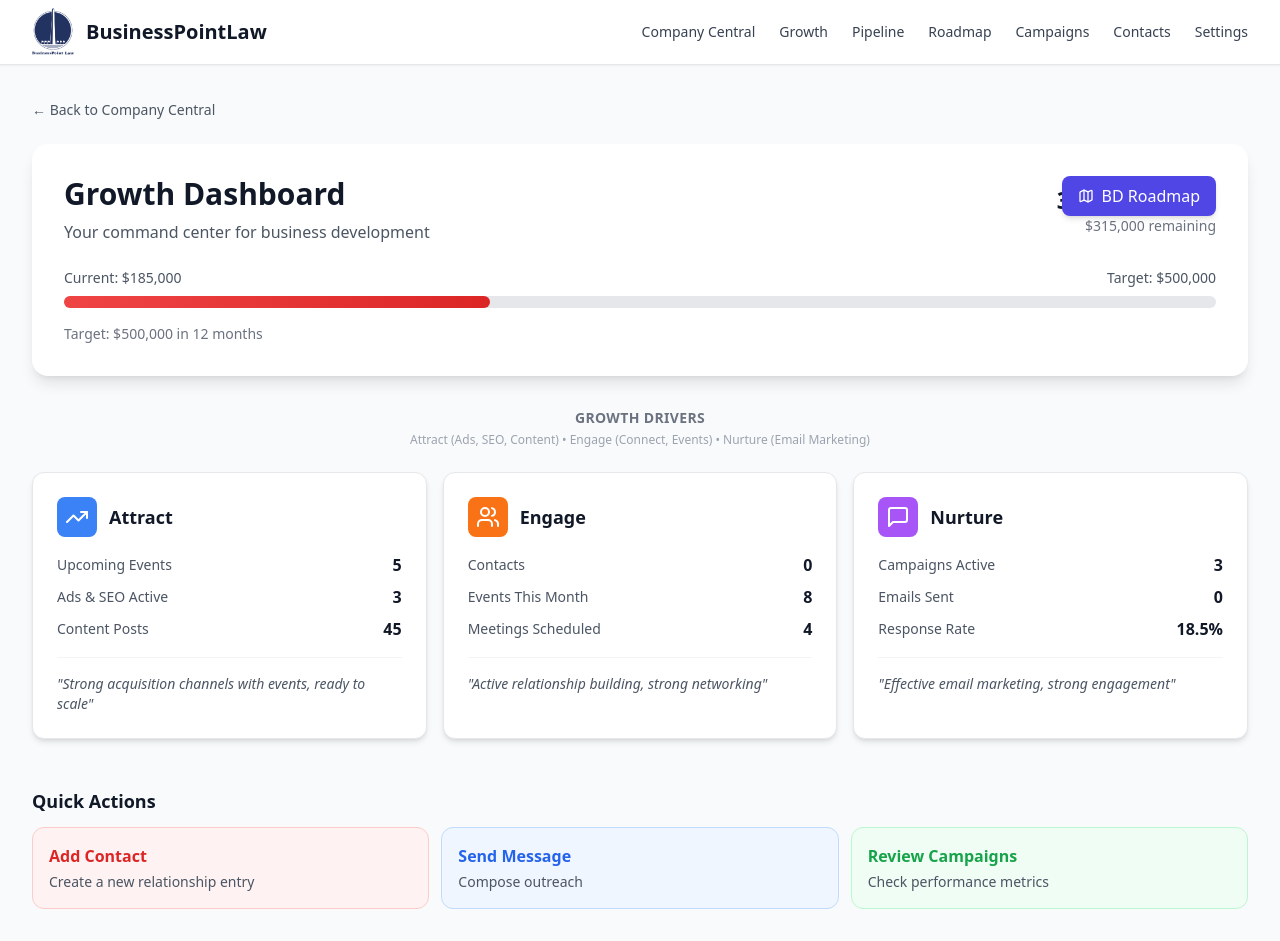
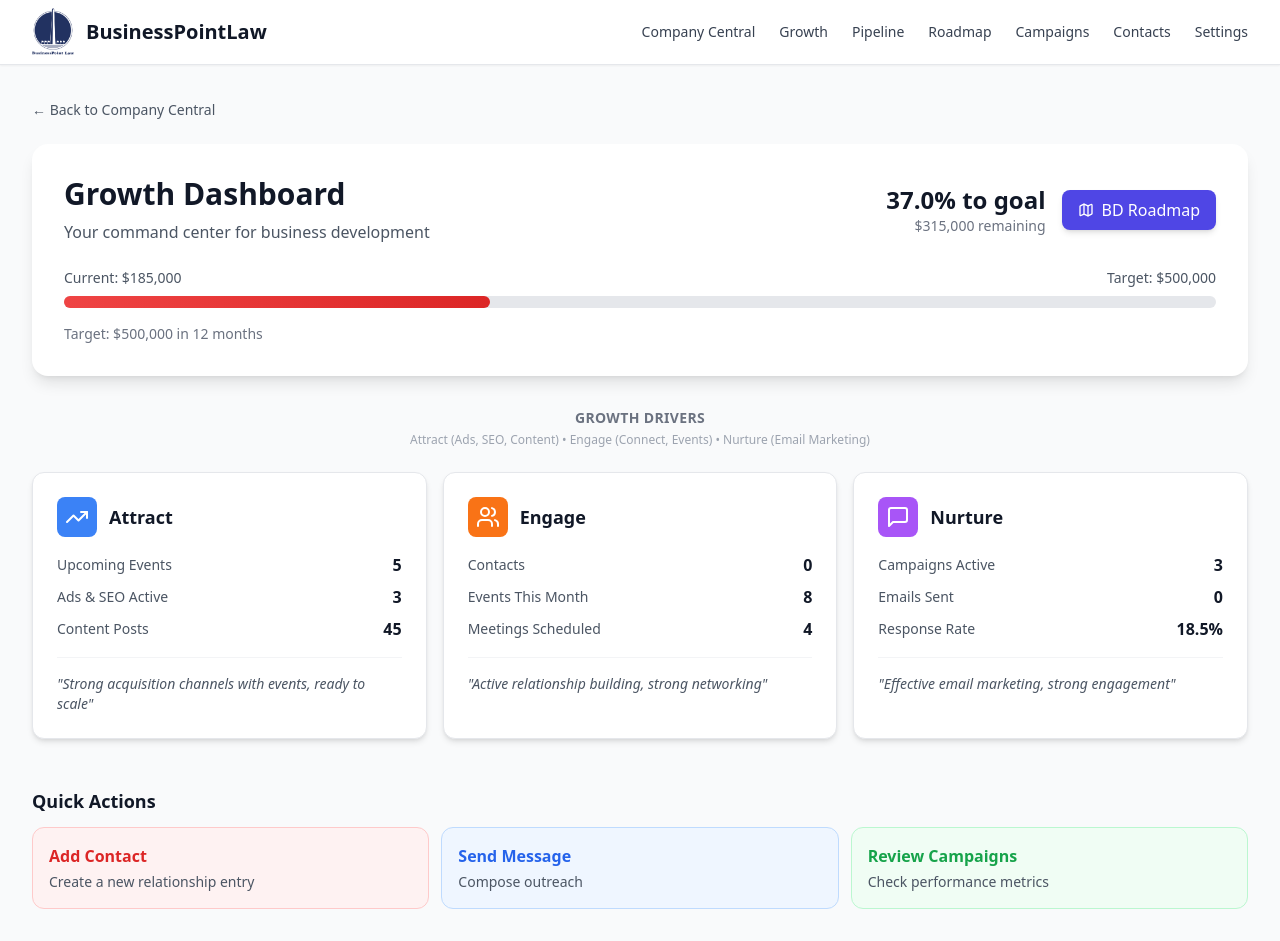
Before and after one commit to Ignite-Strategies/IgniteLegal-frontend, a React (Vite) app: page /growth-dashboard in a window 1280 px wide. Built offline with nearby package versions, Linux system fonts and the light colour scheme.

Commit message:
Fix BD Roadmap button placement - integrate into HeaderSummary component properly

```diff
--- a/src/pages/GrowthDashboard.jsx
+++ b/src/pages/GrowthDashboard.jsx
@@ -3,7 +3,7 @@ import { Users, Calendar, FileText, MessageSquare, TrendingUp, Map } from 'lucid
 import { useLocalStorage } from '../hooks/useLocalStorage';
 
 // Header Summary Component
-function HeaderSummary({ targetRevenue, currentRevenue, timeHorizon }) {
+function HeaderSummary({ targetRevenue, currentRevenue, timeHorizon, onRoadmapClick }) {
   const progressPercent = targetRevenue > 0 ? (currentRevenue / targetRevenue) * 100 : 0;
   const remaining = Math.max(0, targetRevenue - currentRevenue);
 
@@ -14,6 +14,7 @@ function HeaderSummary({ targetRevenue, currentRevenue, timeHorizon }) {
           <h1 className="text-3xl font-bold text-gray-900 mb-2">Growth Dashboard</h1>
           <p className="text-gray-600">Your command center for business development</p>
         </div>
+        <div className="flex items-center gap-4">
           <div className="text-right">
             <div className="text-2xl font-bold text-gray-900">
               {progressPercent.toFixed(1)}% to goal
@@ -21,6 +22,16 @@ function HeaderSummary({ targetRevenue, currentRevenue, timeHorizon }) {
             <div className="text-sm text-gray-500">
               ${remaining.toLocaleString()} remaining
             </div>
+          </div>
+          {onRoadmapClick && (
+            <button
+              onClick={onRoadmapClick}
+              className="px-4 py-2 bg-indigo-600 text-white rounded-lg hover:bg-indigo-700 transition flex items-center gap-2 shadow-md whitespace-nowrap"
+            >
+              <Map className="h-4 w-4" />
+              BD Roadmap
+            </button>
+          )}
         </div>
       </div>
 
@@ -173,21 +184,12 @@ export default function GrowthDashboard() {
       </Link>
 
       {/* Header Summary */}
-      <div className="relative">
       <HeaderSummary
         targetRevenue={dashboardData.targetRevenue}
         currentRevenue={dashboardData.currentRevenue}
         timeHorizon={dashboardData.timeHorizon}
+        onRoadmapClick={() => navigate('/bd-pipeline-roadmap')}
       />
-        {/* BD Roadmap Button */}
-        <button
-          onClick={() => navigate('/bd-pipeline-roadmap')}
-          className="absolute top-8 right-8 px-4 py-2 bg-indigo-600 text-white rounded-lg hover:bg-indigo-700 transition flex items-center gap-2 shadow-md"
-        >
-          <Map className="h-4 w-4" />
-          BD Roadmap
-        </button>
-      </div>
 
       {/* Growth Drivers Banner */}
       <div className="flex flex-col items-center mb-6">
```
Lines whose indentation alone changed are shown as unchanged.
